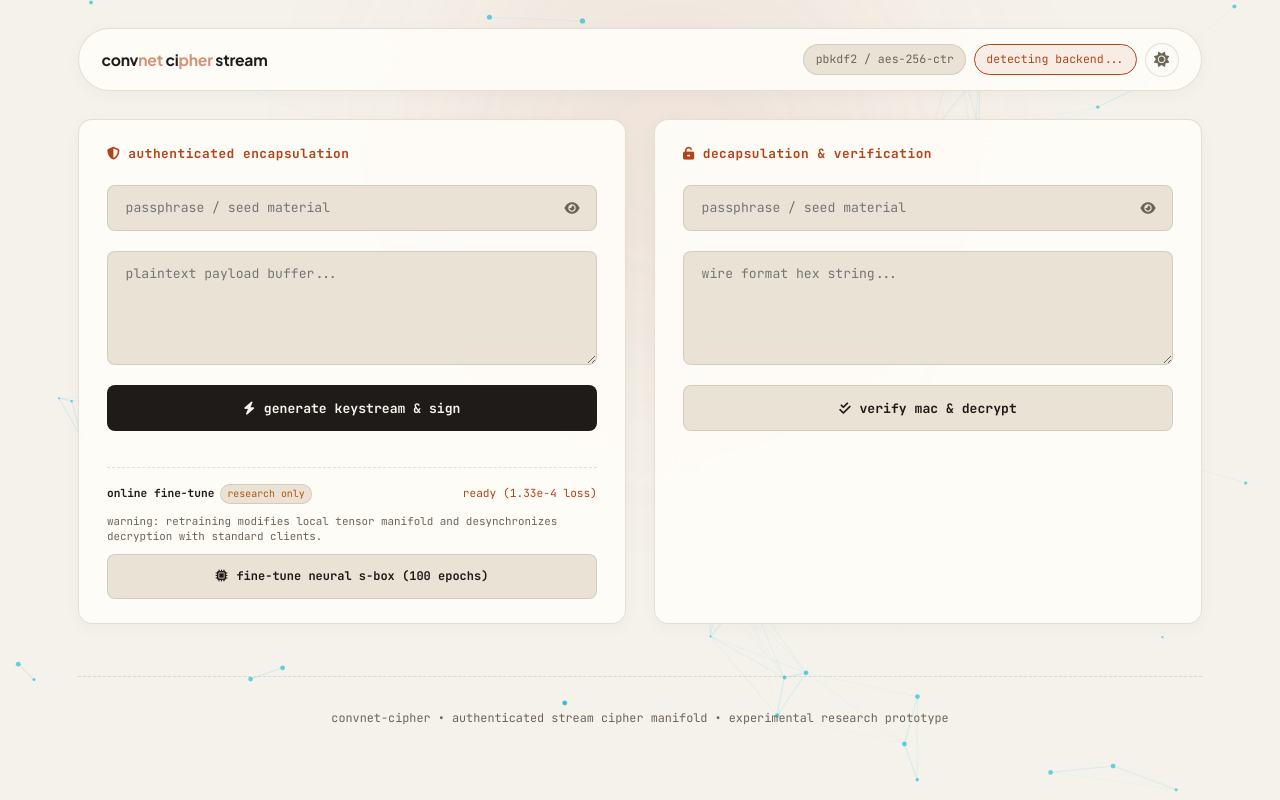
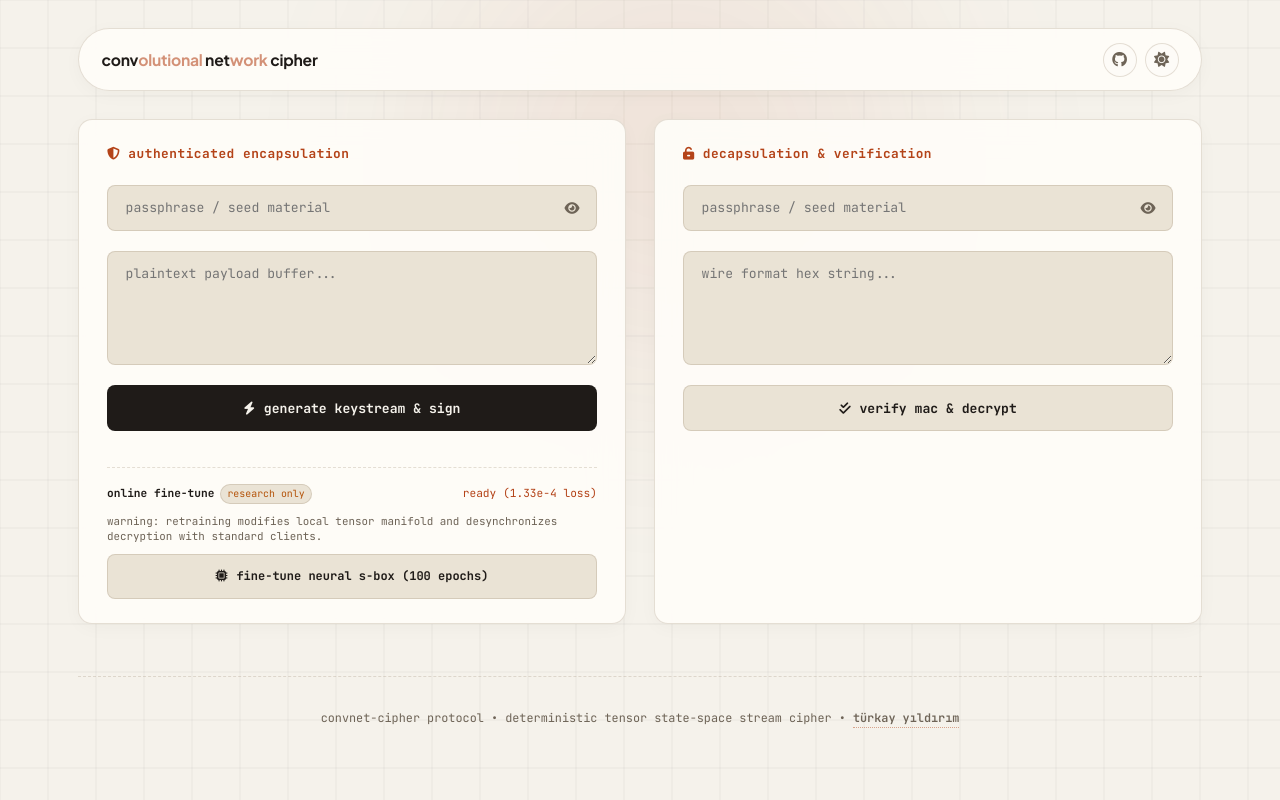
Before and after one commit to tturkayy/convnet-cipher, a plain HTML site: page index.html in a window 1280 px wide. Drawn offline with Linux system fonts and the light colour scheme; a script that the page names is missing.

Commit message:
improvements

```diff
--- a/index.html
+++ b/index.html
@@ -3,7 +3,7 @@
 <head>
   <meta charset="UTF-8">
   <meta name="viewport" content="width=device-width, initial-scale=1.0, maximum-scale=1.0, user-scalable=no">
-  <title>convnet-cipher — deterministic tensor stream cipher</title>
+  <title>convnet-cipher — convolutional network cipher</title>
 
   <script>
     (function() {
@@ -80,7 +80,7 @@
       transition: background-color 0.3s ease, color 0.3s ease;
     }
 
-    #bg-canvas {
+    #warp-canvas {
       position: fixed;
       top: 0; left: 0;
       width: 100vw; height: 100vh;
@@ -151,25 +151,10 @@
     }
     @keyframes morphWord {
       0%, 15%, 85%, 100% { max-width: 0; opacity: 0; transform: translateY(1px); }
-      35%, 65% { max-width: 80px; opacity: 1; transform: translateY(0); }
+      35%, 65% { max-width: 120px; opacity: 1; transform: translateY(0); }
     }
 
     .header-actions { display: flex; align-items: center; gap: 0.5rem; }
-    .badge {
-      font-family: var(--mono);
-      font-size: 0.72rem;
-      padding: 0.35rem 0.7rem;
-      border-radius: 9999px;
-      background: var(--bg-subtle);
-      border: 1px solid var(--border);
-      color: var(--text-muted);
-      text-transform: lowercase;
-    }
-    .badge.accent {
-      background: var(--accent-soft);
-      color: var(--accent);
-      border-color: var(--accent);
-    }
 
     .theme-icon-btn {
       background: var(--surface);
@@ -180,6 +165,7 @@
       border-radius: 50%;
       font-size: 0.95rem;
       display: flex; align-items: center; justify-content: center;
+      text-decoration: none;
       transition: all 0.25s cubic-bezier(0.34, 1.56, 0.64, 1);
     }
     .theme-icon-btn:hover {
@@ -344,6 +330,17 @@
       transition: width 0.2s ease;
     }
 
+    .badge {
+      font-family: var(--mono);
+      font-size: 0.72rem;
+      padding: 0.35rem 0.7rem;
+      border-radius: 9999px;
+      background: var(--bg-subtle);
+      border: 1px solid var(--border);
+      color: var(--text-muted);
+      text-transform: lowercase;
+    }
+
     .metrics-grid {
       display: grid;
       grid-template-columns: repeat(4, 1fr);
@@ -426,6 +423,18 @@
       border-top: 1px dashed var(--border);
       text-transform: lowercase;
     }
+    .footer-author {
+      color: var(--text-muted);
+      text-decoration: none;
+      font-weight: 600;
+      transition: all 0.2s ease;
+      border-bottom: 1px dotted var(--border-hover);
+      padding-bottom: 1px;
+    }
+    .footer-author:hover {
+      color: var(--accent);
+      border-bottom-color: var(--accent);
+    }
 
     .hidden { display: none !important; }
 
@@ -446,17 +455,21 @@
 <body>
 
   <div class="ambient-glow"></div>
-  <canvas id="bg-canvas"></canvas>
+  <canvas id="warp-canvas"></canvas>
+
+  <!-- JS uyumluluğu için görünmez referans -->
+  <span id="backendBadge" style="display:none;"></span>
 
   <div class="app-wrapper">
     <header>
       <a href="#" class="brand-morph" onclick="event.preventDefault();">
-        <span>conv</span><span class="morph-expand">net&nbsp;</span><span>ci</span><span class="morph-expand">pher&nbsp;</span><span>stream</span>
+        <span>conv</span><span class="morph-expand">olutional&nbsp;</span><span>net</span><span class="morph-expand">work&nbsp;</span><span>cipher</span>
       </a>
 
       <div class="header-actions">
-        <span class="badge">pbkdf2 / aes-256-ctr</span>
-        <span id="backendBadge" class="badge accent">detecting backend...</span>
+        <a href="https://github.com/tturkayy" target="_blank" class="theme-icon-btn" title="GitHub">
+          <i class="fab fa-github"></i>
+        </a>
         <button class="theme-icon-btn" id="themeCycleBtn" aria-label="toggle theme">
           <i id="themeIcon" class="fas fa-sun"></i>
         </button>
@@ -734,8 +747,9 @@
       </div>
     </section>
 
+    <!-- Footer -->
     <footer class="page-footer">
-      convnet-cipher • authenticated stream cipher manifold • experimental research prototype
+      convnet-cipher protocol • deterministic tensor state-space stream cipher • <a href="https://tturkayy.github.io/" target="_blank" rel="noopener noreferrer" class="footer-author">türkay yıldırım</a>
     </footer>
   </div>
 
@@ -761,7 +775,7 @@
     });
 
     // Mesh Grid Çizimi
-    const wCanvas = document.getElementById('bg-canvas');
+    const wCanvas = document.getElementById('warp-canvas');
     const wCtx = wCanvas.getContext('2d');
     let wW, wH, mX = -9999, mY = -9999, tmX = -9999, tmY = -9999;
 
```
